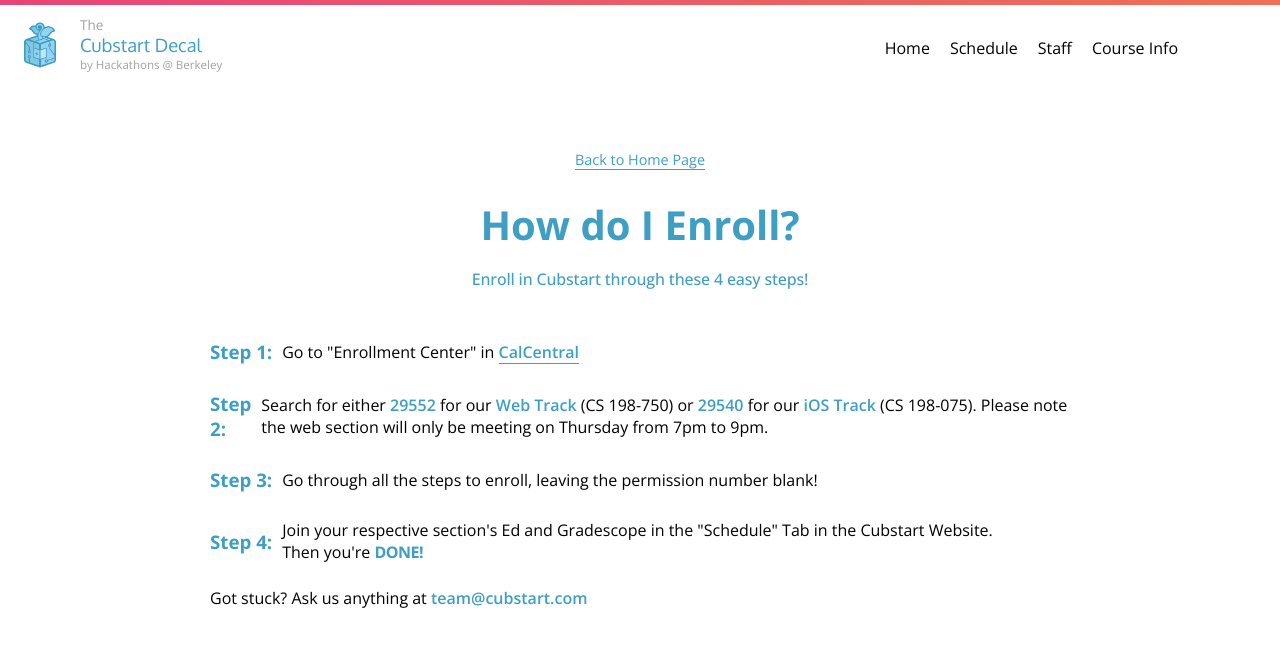
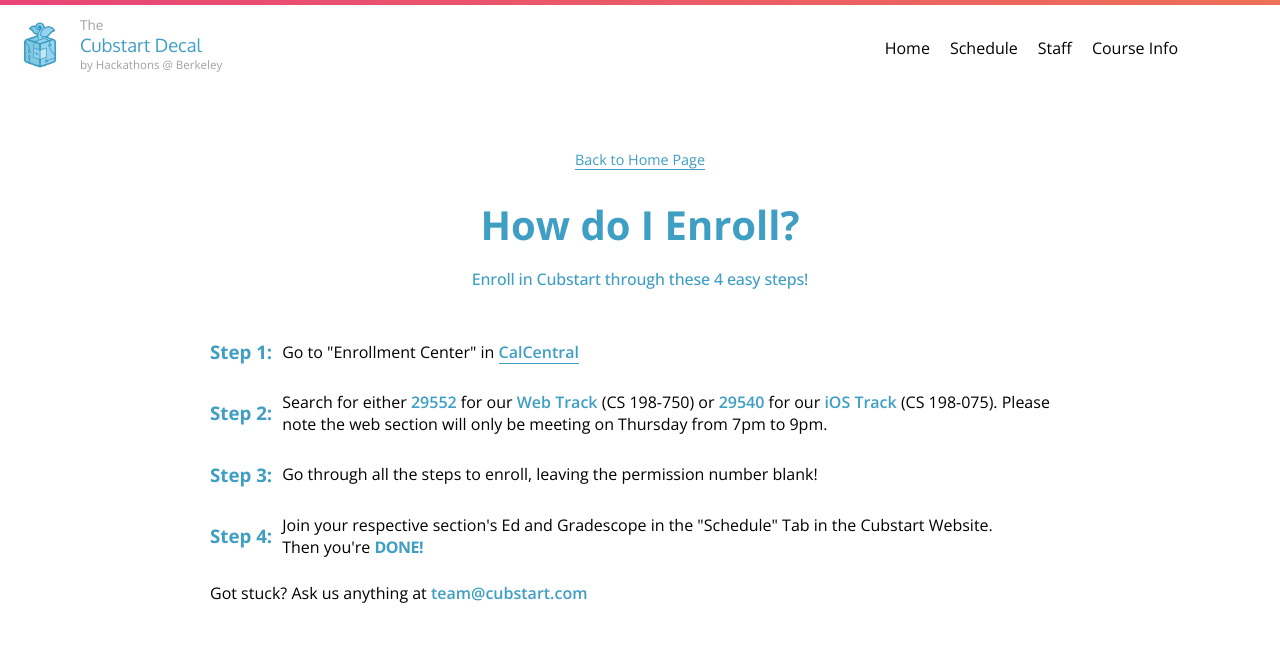
Before and after one commit to cubstart/website, a React (Create React App) app: page /#/enrollment-info in a window 1280 px wide. Shown: the top 646 px of the page. Built offline with nearby package versions, Linux system fonts and the light colour scheme; the HTML template or start-up script is replaced by a standard one.

Commit message:
Update EnrollmentInfo.js

```diff
--- a/src/components/EnrollmentInfoPage/EnrollmentInfo.js
+++ b/src/components/EnrollmentInfoPage/EnrollmentInfo.js
@@ -27,7 +27,7 @@ function EnrollmentInfoPage() {
 
       <div style={{ "display":"flex", "flexDirection":"row", "alignItems":"center"}}><h3 className="enrollment_header" style={{"color":"#3e9ec3", "marginRight":"10px",}}>Step 1: </h3><p style={{"marginTop":"19px"}}>Go to "Enrollment Center" in <a style={{"cursor":"pointer", "borderBottom":"1px solid #3e9ec3", "fontWeight":"600",}} target="_blank" href="https://calcentral.berkeley.edu/academics">CalCentral</a></p></div>
 
-      <div style={{ "display":"flex", "flexDirection":"row", "alignItems":"center"}}><h3 className="enrollment_header" style={{"color":"#3e9ec3", "marginRight":"10px",}}>Step 2: </h3><p style={{"marginTop":"19px"}}>Search for either <span style={{"color":"#3e9ec3", "fontWeight":"600", "letterSpacing":"0em"}}>29552</span> for our <span style={{"color":"#3e9ec3", "fontWeight":"600", "letterSpacing":"0em"}}>Web Track</span> (CS 198-750) or <span style={{"color":"#3e9ec3", "fontWeight":"600", "letterSpacing":"0em"}}>29540</span> for our <span style={{"color":"#3e9ec3", "fontWeight":"600", "letterSpacing":"0em"}}>iOS Track</span> (CS 198-075). Please note the web section will only be meeting on Thursday from 7pm to 9pm.</p></div>
+      <div style={{ "display":"flex", "flexDirection":"row", "alignItems":"center"}}><h3 className="enrollment_header" style={{"color":"#3e9ec3", "marginRight":"10px", flexShrink: "0" }}>Step 2: </h3><p style={{"marginTop":"19px"}}>Search for either <span style={{"color":"#3e9ec3", "fontWeight":"600", "letterSpacing":"0em"}}>29552</span> for our <span style={{"color":"#3e9ec3", "fontWeight":"600", "letterSpacing":"0em"}}>Web Track</span> (CS 198-750) or <span style={{"color":"#3e9ec3", "fontWeight":"600", "letterSpacing":"0em"}}>29540</span> for our <span style={{"color":"#3e9ec3", "fontWeight":"600", "letterSpacing":"0em"}}>iOS Track</span> (CS 198-075). Please note the web section will only be meeting on Thursday from 7pm to 9pm.</p></div>
 
       <div style={{ "display":"flex", "flexDirection":"row", "alignItems":"center"}}><h3 className="enrollment_header" style={{"color":"#3e9ec3", "marginRight":"10px",}}>Step 3: </h3><p style={{"marginTop":"19px"}}>Go through all the steps to enroll, leaving the permission number blank!</p></div>
 
```
